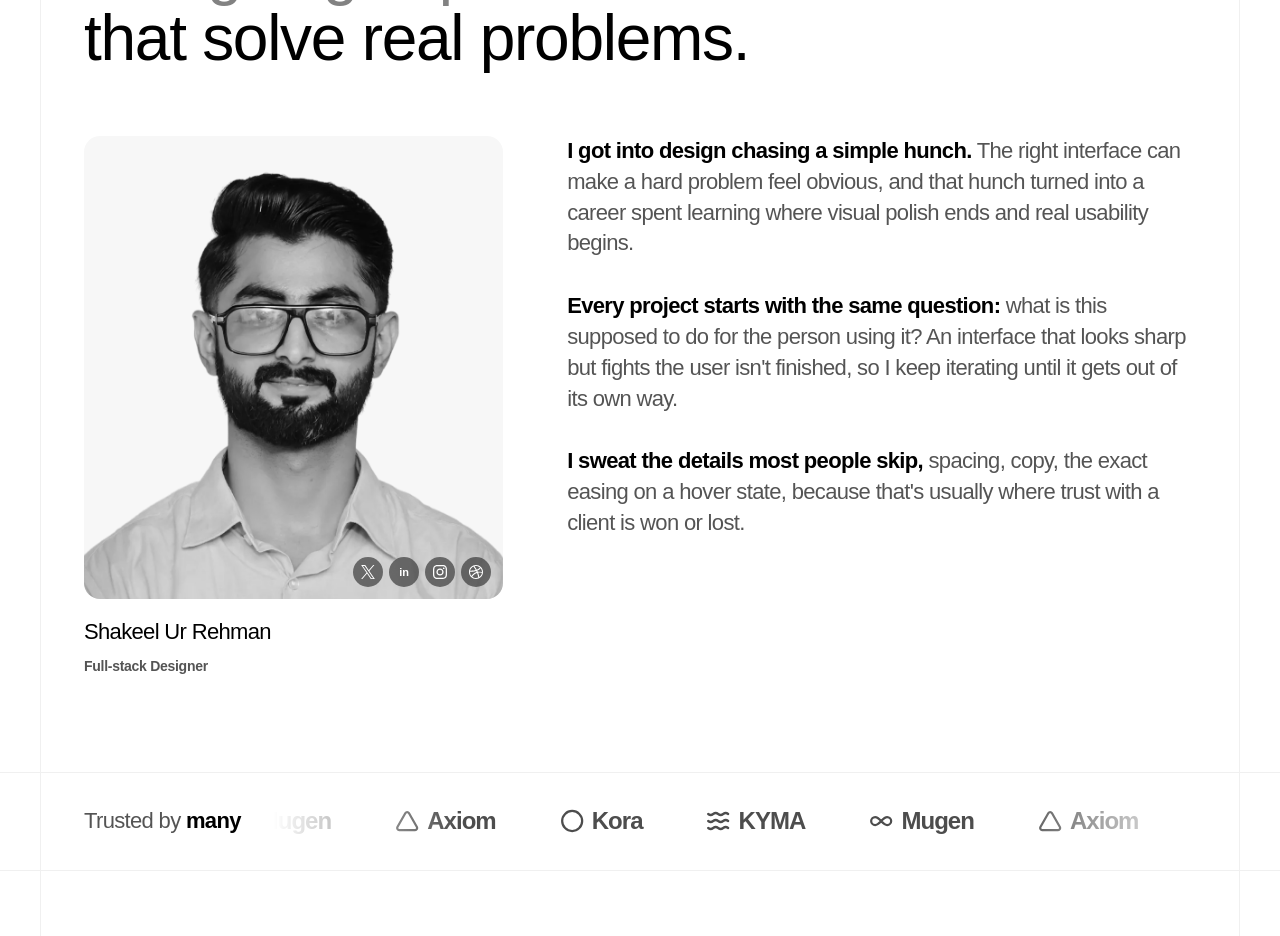
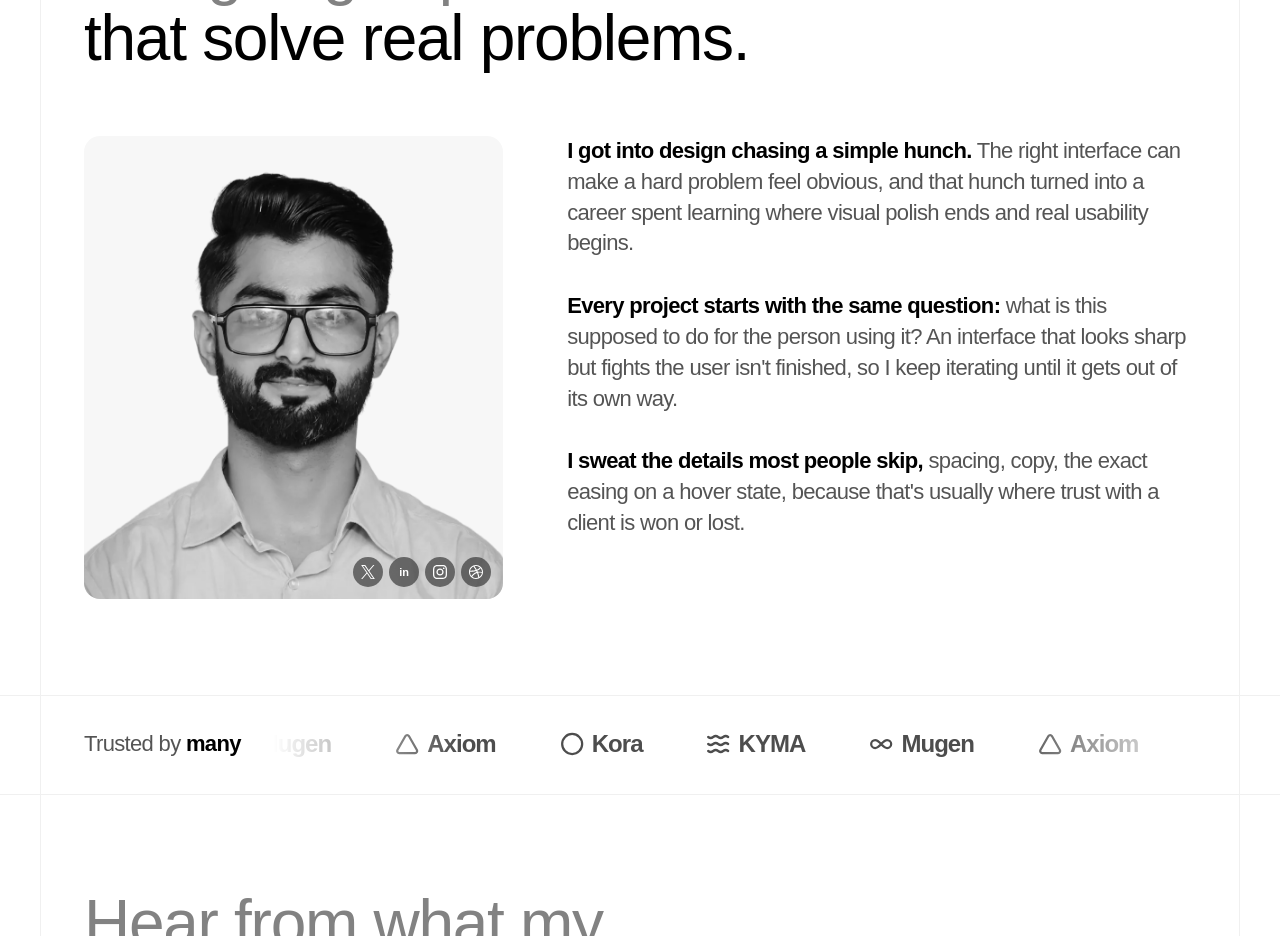
Before and after one commit to qazidadude-ux/portfolio, a Next.js app: page / in a window 1280 px wide. Shown: the part 4180-5116 px from the top of the page. Built offline with nearby package versions, Linux system fonts and the light colour scheme; a web font is replaced by a local one.

Commit message:
Remove name and role under the About photo
Co-Authored-By: Claude Opus 5.5 <noreply@anthropic.com>

```diff
--- a/src/components/About.tsx
+++ b/src/components/About.tsx
@@ -15,16 +15,12 @@ export function About() {
       </Reveal>
 
       <div className="flex flex-col gap-12 md:flex-row md:items-start md:gap-16">
-        <Reveal className="flex flex-col gap-4 md:flex-1">
+        <Reveal className="md:flex-1">
           <div className="relative aspect-[19/21] w-full overflow-hidden rounded-[16px] bg-gray-100">
             <Image src="/avatar.png" alt={SITE.name} fill sizes="(min-width: 768px) 380px, 100vw" className="object-cover" />
             <div className="absolute bottom-3 right-3">
               <SocialLinks tone="dark" />
             </div>
-          </div>
-          <div className="flex flex-col gap-1.5">
-            <p className="text-lg font-medium tracking-[-0.03em] md:text-[22px]">{SITE.name}</p>
-            <p className="text-sm font-semibold tracking-[-0.02em] text-gray-600">{SITE.role}</p>
           </div>
         </Reveal>
 
```
